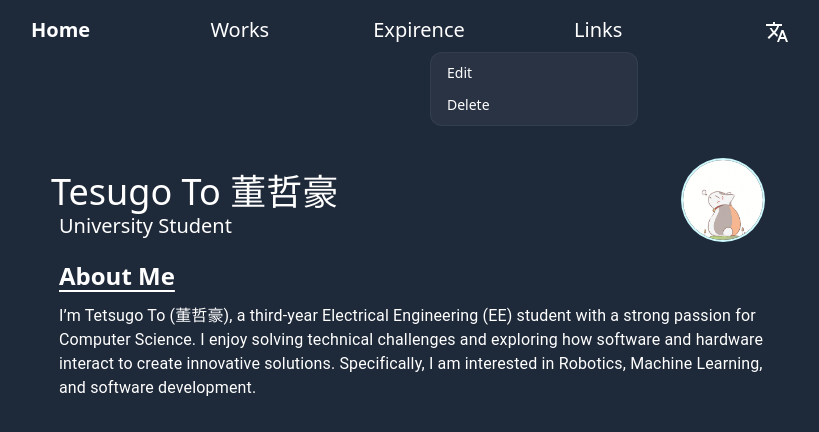
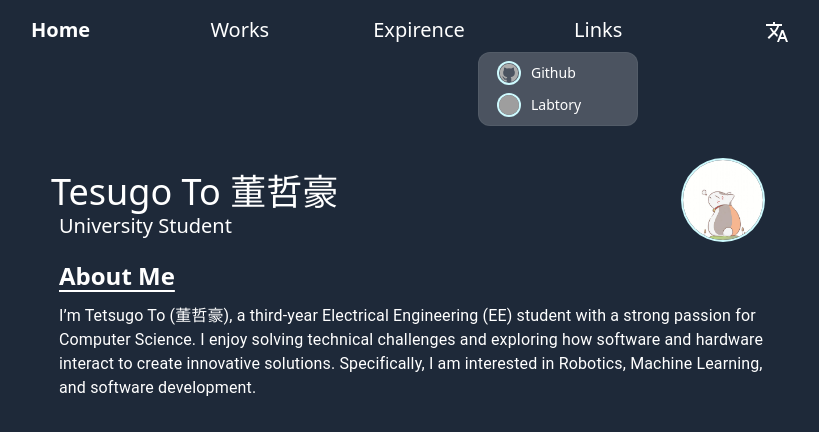
Before and after one commit to tetsugo02/my-homepage, a React (Vite) app: page / in a window 1280 px wide. Both pictures are taken after a click on the button "Links". Shown: the top 432 px of the page, without its empty margins (221-1040 px from the left). Built offline with nearby package versions, Linux system fonts and the light colour scheme; grey boxes are pictures that could not be loaded.

Commit message:
ドロップダウンメニューコンポーネントを更新し、アバター画像とリンク機能を追加。ナビゲーションバーに翻訳用ドロップダウンメニューを実装。

```diff
--- a/src/components/atom/dropDownMenu.tsx
+++ b/src/components/atom/dropDownMenu.tsx
@@ -1,8 +1,18 @@
 import { Menu, MenuButton, MenuItem, MenuItems } from "@headlessui/react";
+import React from "react";
+import Avatar from "./avatar";
+
+type DropDownMenuType = "a" | "button";
 
 interface DropDownMenuProps {
 	button: React.ReactNode;
-	items: { label: string; onClick: () => void }[];
+	items: {
+		label: string;
+		onClick: () => void;
+		links?: string;
+		avatar?: string; // アバター画像のパスを追加
+		type: DropDownMenuType;
+	}[];
 }
 
 const DropDownMenu = ({ button, items }: DropDownMenuProps) => {
@@ -13,15 +23,17 @@ const DropDownMenu = ({ button, items }: DropDownMenuProps) => {
 				<MenuItems
 					transition
 					anchor="bottom end"
-					className="w-52 origin-top-right rounded-xl border border-white/5 bg-white/5 p-1 text-sm text-white transition duration-100 ease-out focus:outline-none"
+					className="w-40 origin-top-right rounded-xl border border-white/5 bg-white/20 p-1 text-sm text-white transition duration-100 ease-out focus:outline-none"
 				>
 					{items.map((item, index) => (
 						<MenuItem
 							key={index}
-							as="button"
+							as={item.type}
 							onClick={item.onClick}
+							{...(item.type === "a" ? { href: item.links, target: "_blank" } : {})}
 							className="group flex w-full items-center gap-2 rounded-lg py-1.5 px-3 hover:bg-white/10"
 						>
+							{item.avatar && <Avatar src={item.avatar} size="small" />}
 							{item.label}
 						</MenuItem>
 					))}
--- a/src/components/organism/navbar.tsx
+++ b/src/components/organism/navbar.tsx
@@ -1,7 +1,7 @@
 import NavbarButton from "../atom/navbarButton";
-import TranslateIcon from "@mui/icons-material/Translate";
 import { NavLink } from "react-router";
 import NavbarLinks from "./navbarLinks";
+import TranslateDropDownMenu from "./translateDropDownMenu";
 
 const Navbar = () => {
 	return (
@@ -9,22 +9,16 @@ const Navbar = () => {
 			<div className="absolute inset-0 opacity-10" />
 			<div className="relative z-[60] grid grid-cols-5 max-w-4xl mt-2 mx-auto justify-items-center">
 				<NavLink to="/">
-					<NavbarButton isBold={true} onClick={() => console.log("Hello World")}>
-						Home
-					</NavbarButton>
+					<NavbarButton isBold={true}>Home</NavbarButton>
 				</NavLink>
 				<NavLink to="/works">
-					<NavbarButton onClick={() => console.log("Hello World")}>Works</NavbarButton>
+					<NavbarButton>Works</NavbarButton>
 				</NavLink>
 				<NavLink to="/experience">
-					<NavbarButton onClick={() => console.log("Hello World")}>Expirence</NavbarButton>
+					<NavbarButton>Expirence</NavbarButton>
 				</NavLink>
 				<NavbarLinks />
-				<NavbarButton onClick={() => console.log("Hello World")}>
-					<div className="">
-						<TranslateIcon />
-					</div>
-				</NavbarButton>
+				<TranslateDropDownMenu />
 			</div>
 		</div>
 	);
--- a/src/components/organism/navbarLinks.tsx
+++ b/src/components/organism/navbarLinks.tsx
@@ -7,8 +7,20 @@ const NavbarLinks = () => {
 			<DropDownMenu
 				button={<NavbarButton>Links</NavbarButton>}
 				items={[
-					{ label: "Edit", onClick: () => console.log("Edit clicked") },
-					{ label: "Delete", onClick: () => console.log("Delete clicked") },
+					{
+						label: "Github",
+						type: "a",
+						onClick: () => console.log("Github"),
+						links: "https://github.com/tetsugo02",
+						avatar: "/GrommetIconsGithub.svg",
+					},
+					{
+						label: "Labtory",
+						type: "a",
+						onClick: () => console.log("laboratory"),
+						links: "https://murata-lab.jp/",
+						avatar: "https://api.iconify.design/ri:robot-2-line.svg?color=%23ababab",
+					},
 				]}
 			/>
 		</div>
--- /dev/null
+++ b/src/components/organism/translateDropDownMenu.tsx
@@ -0,0 +1,25 @@
+import DropDownMenu from "../atom/dropDownMenu";
+import NavbarButton from "../atom/navbarButton";
+import TranslateIcon from "@mui/icons-material/Translate";
+
+const TranslateDropDownMenu = () => {
+	return (
+		<div>
+			<DropDownMenu
+				button={
+					<NavbarButton>
+						<div className="">
+							<TranslateIcon />
+						</div>
+					</NavbarButton>
+				}
+				items={[
+					{ label: "日本語", type: "button", onClick: () => console.log("日本語") },
+					{ label: "English", type: "button", onClick: () => console.log("English") },
+				]}
+			/>
+		</div>
+	);
+};
+
+export default TranslateDropDownMenu;
```
